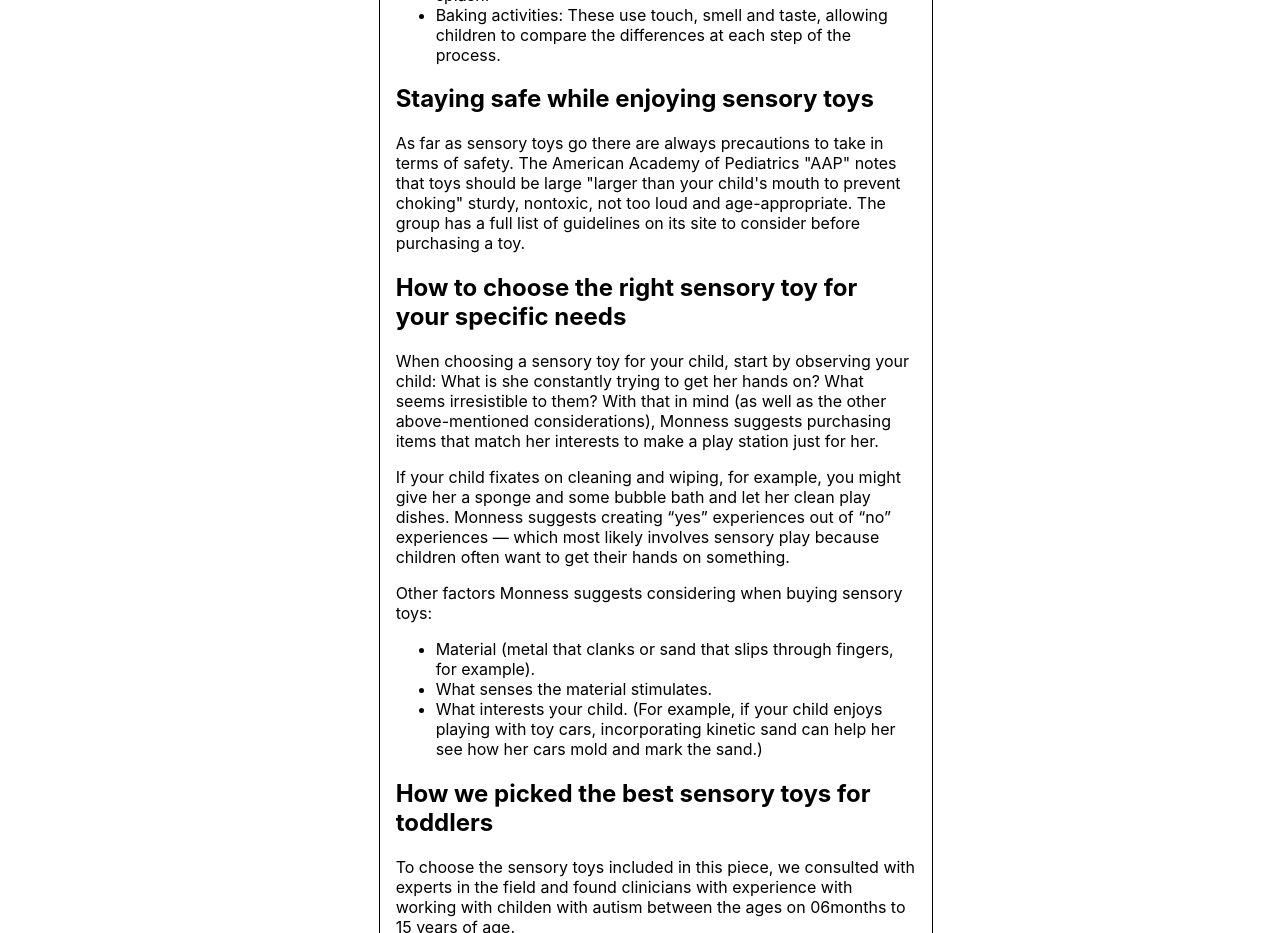
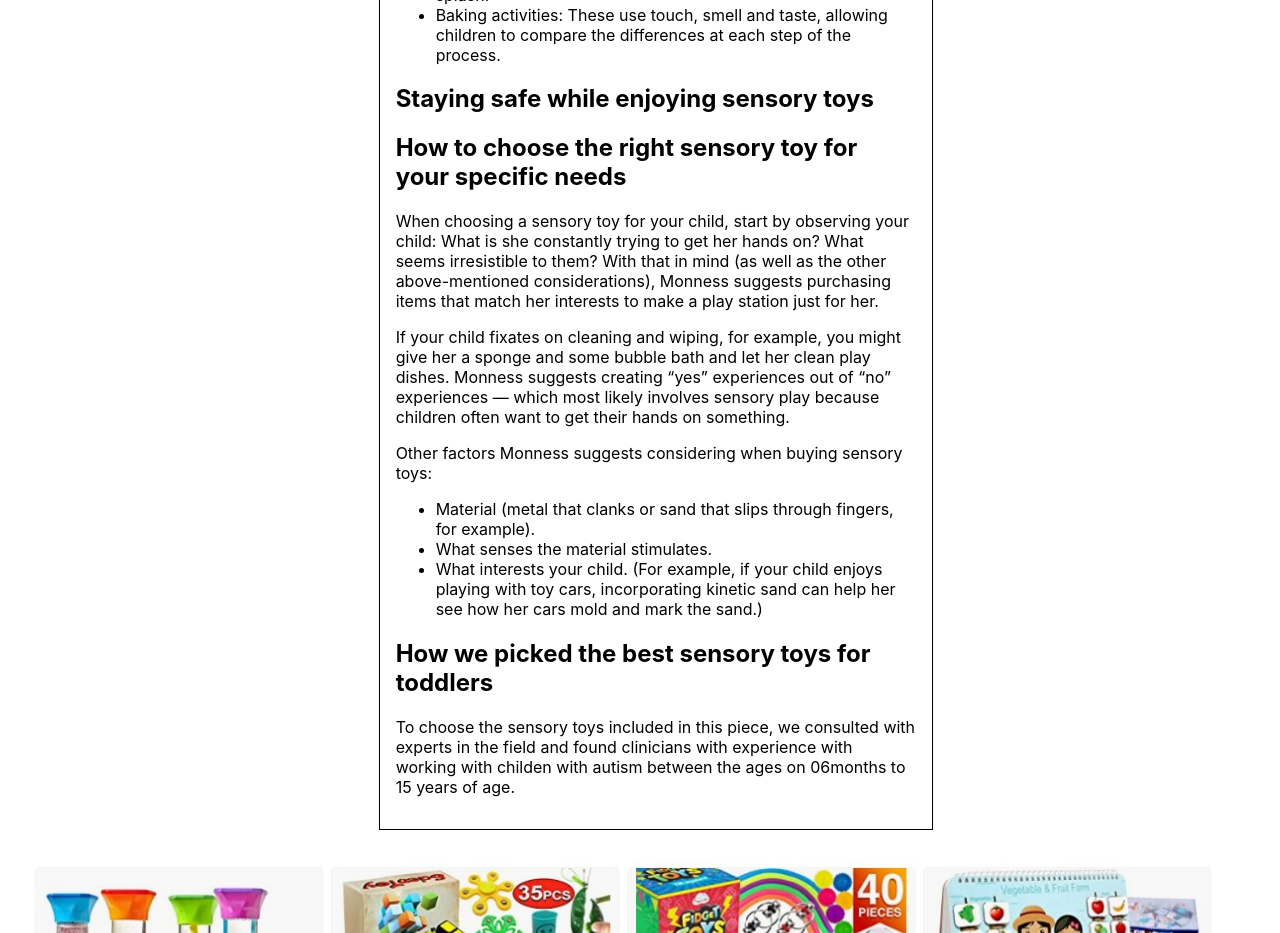
Before and after one commit to ChiemekaAnunkor/affiliate-blog, a Next.js app: page /sensory-toys-for-kids-with-autism in a window 1280 px wide. Shown: the part 1360-2293 px from the top of the page. Built offline with nearby package versions, Linux system fonts and the light colour scheme.

Commit message:
error fixes for blog

```diff
--- a/pages/sensory-toys-for-kids-with-autism.js
+++ b/pages/sensory-toys-for-kids-with-autism.js
@@ -47,7 +47,6 @@ export default function AutismPage() {
       </ul>
       </p>
       <h2>Staying safe while enjoying sensory toys</h2>
-      <p>As far as sensory toys go there are always precautions to take in terms of safety. The American Academy of Pediatrics &#34;AAP&#34; notes that toys should be large &#34;larger than your child's mouth to prevent choking&#34; sturdy, nontoxic, not too loud and age-appropriate. The group has a full list of guidelines on its site to consider before purchasing a toy.</p>
 
       <h2>How to choose the right sensory toy for your specific needs</h2>
 
```
